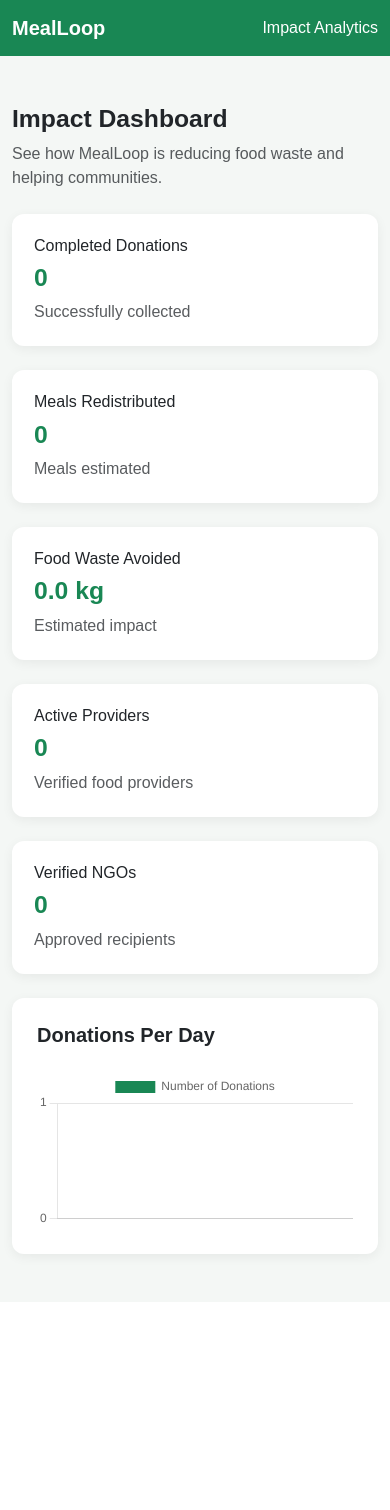
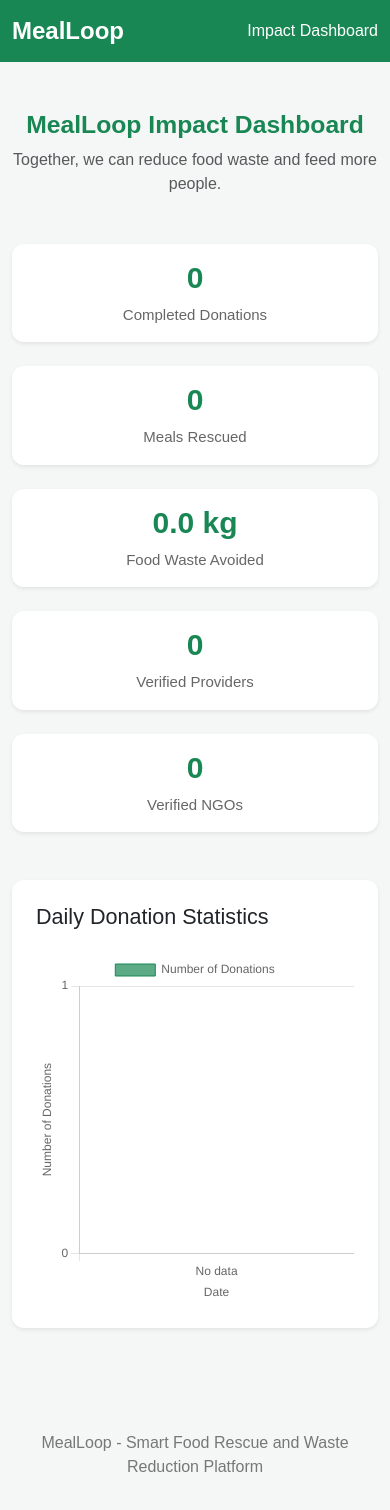
Before and after one commit to Vijaynaik22-7/mealloop, a Flask app: page /analytics/impact in a window 390 px wide. Before the commit the page ends 1263 px from the top, so only its background shows below. Run offline with Flask 3, Linux system fonts and the light colour scheme; the visitor is signed in with stand-in values (Sample User, id 1); data comes from the database, SQL or seed files in the repository; data that the repository does not hold is empty.

Commit message:
Complete analytics chart and expiry tests

```diff
--- a/app/templates/analytics/impact.html
+++ b/app/templates/analytics/impact.html
@@ -1,152 +1,279 @@
+
+{% set impact = data or {} %}
 
 <!DOCTYPE html>
 <html lang="en">
 <head>
     <meta charset="UTF-8">
     <meta name="viewport" content="width=device-width, initial-scale=1.0">
-    <title>MealLoop - Impact Analytics</title>
 
-    <link href="https://cdn.jsdelivr.net/npm/bootstrap@5.3.3/dist/css/bootstrap.min.css" rel="stylesheet">
+    <title>MealLoop - Impact Dashboard</title>
+
+    <!-- Bootstrap CSS -->
+    <link
+        href="https://cdn.jsdelivr.net/npm/bootstrap@5.3.3/dist/css/bootstrap.min.css"
+        rel="stylesheet"
+    >
 
     <style>
         body {
-            background: #f4f7f5;
+            background-color: #f4f7f5;
             font-family: Arial, sans-serif;
         }
 
         .navbar {
-            background: #198754;
+            background-color: #198754;
+        }
+
+        .navbar-brand {
+            color: white;
+            font-weight: bold;
+            font-size: 24px;
+        }
+
+        .dashboard-title {
+            color: #198754;
+            font-weight: bold;
         }
 
         .stat-card {
             border: none;
             border-radius: 12px;
-            padding: 22px;
-            box-shadow: 0 3px 12px rgba(0,0,0,0.06);
-            height: 100%;
+            transition: transform 0.2s;
         }
 
-        .stat-card h2 {
+        .stat-card:hover {
+            transform: translateY(-5px);
+        }
+
+        .stat-number {
+            font-size: 30px;
+            font-weight: bold;
             color: #198754;
-            font-weight: bold;
+        }
+
+        .stat-label {
+            color: #666;
+            font-size: 15px;
         }
 
         .chart-card {
             border: none;
             border-radius: 12px;
-            padding: 25px;
-            box-shadow: 0 3px 12px rgba(0,0,0,0.06);
+        }
+
+        footer {
+            margin-top: 40px;
+            padding: 15px;
+            text-align: center;
+            color: #777;
         }
     </style>
 </head>
 
 <body>
 
-<nav class="navbar navbar-dark">
+    <!-- Navigation Bar -->
+    <nav class="navbar navbar-expand-lg">
         <div class="container">
-        <a class="navbar-brand fw-bold" href="/">MealLoop</a>
-        <span class="text-white">Impact Analytics</span>
+            <a class="navbar-brand" href="/">MealLoop</a>
+
+            <span class="text-white">
+                Impact Dashboard
+            </span>
         </div>
     </nav>
 
+    <!-- Dashboard -->
     <div class="container py-5">
 
-    <h2 class="fw-bold mb-2">Impact Dashboard</h2>
+        <div class="text-center mb-5">
+            <h2 class="dashboard-title">
+                MealLoop Impact Dashboard
+            </h2>
 
-    <p class="text-muted mb-4">
-        See how MealLoop is reducing food waste and helping communities.
+            <p class="text-muted">
+                Together, we can reduce food waste and feed more people.
             </p>
+        </div>
 
+        <!-- Statistics Cards -->
         <div class="row g-4">
 
-        <div class="col-md-4">
-            <div class="card stat-card">
-                <h6>Completed Donations</h6>
-                <h2>{{ data.completed_donations }}</h2>
-                <p class="text-muted mb-0">Successfully collected</p>
+            <!-- Completed Donations -->
+            <div class="col-md-4 col-lg">
+                <div class="card stat-card shadow-sm h-100">
+                    <div class="card-body text-center">
+                        <h3 class="stat-number">
+                            {{ impact.completed_donations|default(0) }}
+                        </h3>
+
+                        <p class="stat-label mb-0">
+                            Completed Donations
+                        </p>
+                    </div>
                 </div>
             </div>
 
-        <div class="col-md-4">
-            <div class="card stat-card">
-                <h6>Meals Redistributed</h6>
-                <h2>{{ data.total_meals }}</h2>
-                <p class="text-muted mb-0">Meals estimated</p>
+            <!-- Total Meals -->
+            <div class="col-md-4 col-lg">
+                <div class="card stat-card shadow-sm h-100">
+                    <div class="card-body text-center">
+                        <h3 class="stat-number">
+                            {{ impact.total_meals|default(0) }}
+                        </h3>
+
+                        <p class="stat-label mb-0">
+                            Meals Rescued
+                        </p>
+                    </div>
                 </div>
             </div>
 
-        <div class="col-md-4">
-            <div class="card stat-card">
-                <h6>Food Waste Avoided</h6>
-                <h2>{{ data.waste_avoided }} kg</h2>
-                <p class="text-muted mb-0">Estimated impact</p>
+            <!-- Waste Avoided -->
+            <div class="col-md-4 col-lg">
+                <div class="card stat-card shadow-sm h-100">
+                    <div class="card-body text-center">
+                        <h3 class="stat-number">
+                            {{ impact.waste_avoided|default(0) }} kg
+                        </h3>
+
+                        <p class="stat-label mb-0">
+                            Food Waste Avoided
+                        </p>
+                    </div>
                 </div>
             </div>
 
-        <div class="col-md-6">
-            <div class="card stat-card">
-                <h6>Active Providers</h6>
-                <h2>{{ data.active_providers }}</h2>
-                <p class="text-muted mb-0">Verified food providers</p>
+            <!-- Verified Providers -->
+            <div class="col-md-6 col-lg">
+                <div class="card stat-card shadow-sm h-100">
+                    <div class="card-body text-center">
+                        <h3 class="stat-number">
+                            {{ impact.active_providers|default(0) }}
+                        </h3>
+
+                        <p class="stat-label mb-0">
+                            Verified Providers
+                        </p>
+                    </div>
                 </div>
             </div>
 
-        <div class="col-md-6">
-            <div class="card stat-card">
-                <h6>Verified NGOs</h6>
-                <h2>{{ data.verified_ngos }}</h2>
-                <p class="text-muted mb-0">Approved recipients</p>
+            <!-- Verified NGOs -->
+            <div class="col-md-6 col-lg">
+                <div class="card stat-card shadow-sm h-100">
+                    <div class="card-body text-center">
+                        <h3 class="stat-number">
+                            {{ impact.verified_ngos|default(0) }}
+                        </h3>
+
+                        <p class="stat-label mb-0">
+                            Verified NGOs
+                        </p>
+                    </div>
                 </div>
             </div>
 
         </div>
 
-    <div class="card chart-card mt-4">
-        <h5 class="fw-bold mb-4">Donations Per Day</h5>
-        <canvas
-            id="donationChart"
-            data-labels="{{ data.chart_labels | tojson | forceescape }}"
-            data-values="{{ data.chart_values | tojson | forceescape }}">
-        </canvas>
+        <!-- Donations Chart -->
+        <div class="card chart-card shadow-sm mt-5">
+            <div class="card-body p-4">
+
+                <h4 class="mb-4">
+                    Daily Donation Statistics
+                </h4>
+
+                <div style="height: 350px;">
+                    <canvas id="donationChart"></canvas>
+                </div>
+
+            </div>
         </div>
 
     </div>
 
+    <!-- Footer -->
+    <footer>
+        <p>
+            MealLoop - Smart Food Rescue and Waste Reduction Platform
+        </p>
+    </footer>
+
+    <!-- Chart.js Library -->
     <script src="https://cdn.jsdelivr.net/npm/chart.js"></script>
 
+    <!-- JavaScript for Donation Chart -->
     <script>
-    const canvas = document.getElementById("donationChart");
+        const chartLabels = JSON.parse('{{ (impact.chart_labels or []) | tojson | safe }}');
+        const chartValues = JSON.parse('{{ (impact.chart_values or []) | tojson | safe }}');
 
-    if (!(canvas instanceof HTMLCanvasElement)) {
-        throw new Error("Donation chart canvas was not found.");
-    }
+        const chartCanvas = document.getElementById("donationChart");
 
-    const labels = JSON.parse(canvas.dataset.labels ?? "[]");
-    const values = JSON.parse(canvas.dataset.values ?? "[]");
+        if (!chartCanvas) {
+            console.warn("Donation chart canvas not found.");
+        } else if (typeof Chart === "undefined") {
+            chartCanvas.insertAdjacentHTML(
+                "afterend",
+                '<p class="text-muted mt-3 mb-0">Donation chart is unavailable right now.</p>'
+            );
+        } else {
+            const safeLabels = Array.isArray(chartLabels) && chartLabels.length ? chartLabels : ["No data"];
+            const safeValues = Array.isArray(chartValues) && chartValues.length ? chartValues : [0];
 
-    new Chart(canvas, {
+            new Chart(chartCanvas, {
                 type: "bar",
+
                 data: {
-            labels: labels,
+                    labels: safeLabels,
+
                     datasets: [{
                         label: "Number of Donations",
-                data: values,
-                backgroundColor: "#198754",
-                borderRadius: 6
+                        data: safeValues,
+
+                        backgroundColor: "rgba(25, 135, 84, 0.7)",
+                        borderColor: "rgba(25, 135, 84, 1)",
+
+                        borderWidth: 1,
+                        borderRadius: 5
                     }]
                 },
+
                 options: {
                     responsive: true,
+                    maintainAspectRatio: false,
+
                     scales: {
                         y: {
                             beginAtZero: true,
+
                             ticks: {
                                 precision: 0
+                            },
+
+                            title: {
+                                display: true,
+                                text: "Number of Donations"
                             }
+                        },
+
+                        x: {
+                            title: {
+                                display: true,
+                                text: "Date"
+                            }
+                        }
+                    },
+
+                    plugins: {
+                        legend: {
+                            display: true
                         }
                     }
                 }
             });
+        }
     </script>
 
 </body>
```
Also changed, not shown: tests/test_priority.py (+114 -28 lines). Lines whose indentation alone changed are shown as unchanged.
